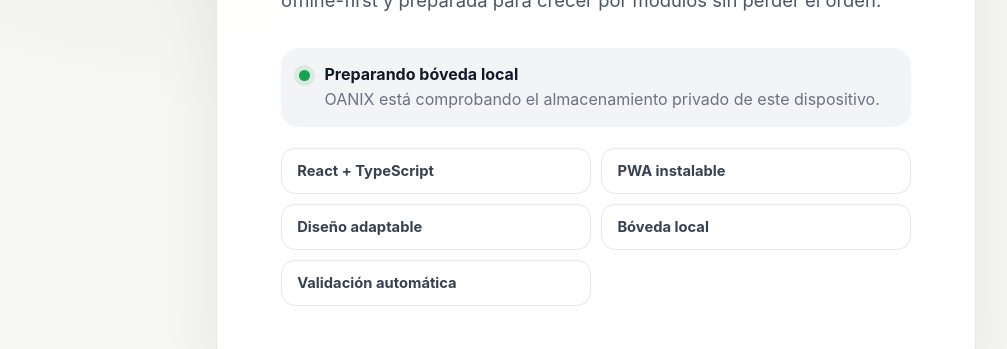
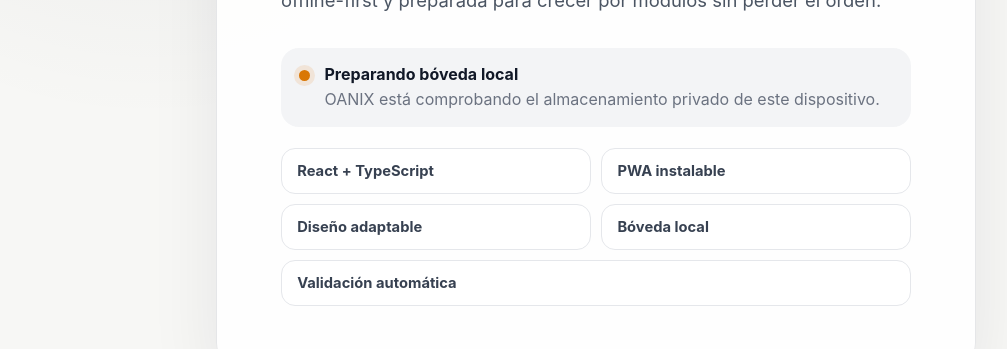
Before and after one commit to HNAlvaradoHN/OANIX, a React (Vite) app: page / in a window 1280 px wide. Shown: the part 514-863 px from the top of the page, without its empty margins (44-1051 px from the left). Built offline with nearby package versions, Linux system fonts and the light colour scheme.

Commit message:
style: reflect local vault states

```diff
--- a/src/styles/global.css
+++ b/src/styles/global.css
@@ -80,7 +80,10 @@ h1 {
 }
 
 .status-card p { margin: 0.25rem 0 0; color: #6b7280; line-height: 1.45; }
-.status-dot { flex: 0 0 auto; width: 0.72rem; height: 0.72rem; margin-top: 0.35rem; border-radius: 50%; background: #16a34a; box-shadow: 0 0 0 5px rgba(22, 163, 74, 0.12); }
+.status-dot { flex: 0 0 auto; width: 0.72rem; height: 0.72rem; margin-top: 0.35rem; border-radius: 50%; }
+.status-dot--checking { background: #d97706; box-shadow: 0 0 0 5px rgba(217, 119, 6, 0.12); }
+.status-dot--ready { background: #16a34a; box-shadow: 0 0 0 5px rgba(22, 163, 74, 0.12); }
+.status-dot--error { background: #dc2626; box-shadow: 0 0 0 5px rgba(220, 38, 38, 0.12); }
 
 .foundation-list {
   display: grid;
@@ -101,8 +104,11 @@ h1 {
   font-weight: 650;
 }
 
+.foundation-list li:last-child:nth-child(odd) { grid-column: 1 / -1; }
+
 @media (max-width: 560px) {
   .app-shell { padding: 0; place-items: stretch; }
   .hero { min-height: 100vh; border: 0; border-radius: 0; padding-top: max(2rem, env(safe-area-inset-top)); }
   .foundation-list { grid-template-columns: 1fr; }
+  .foundation-list li:last-child:nth-child(odd) { grid-column: auto; }
 }
```
